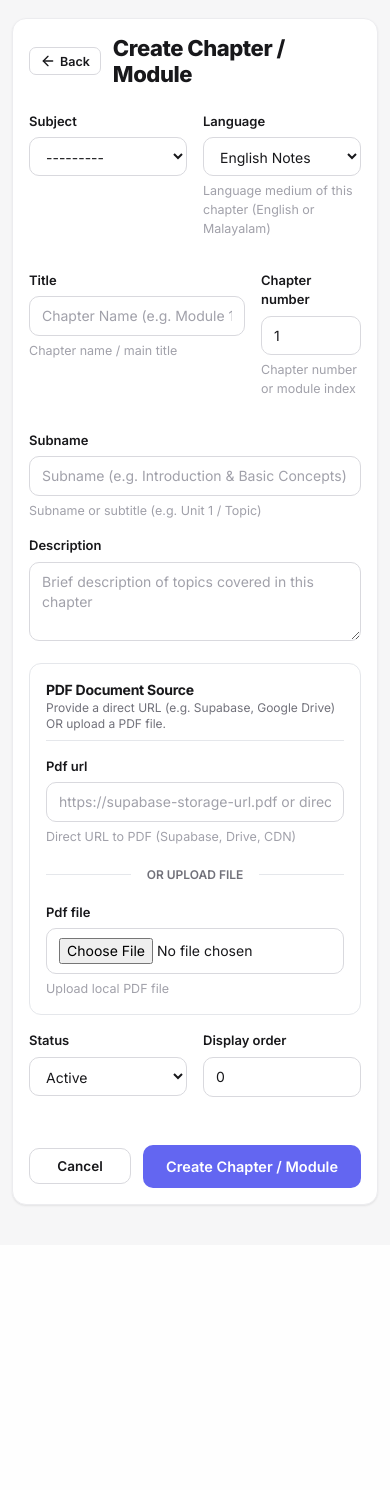
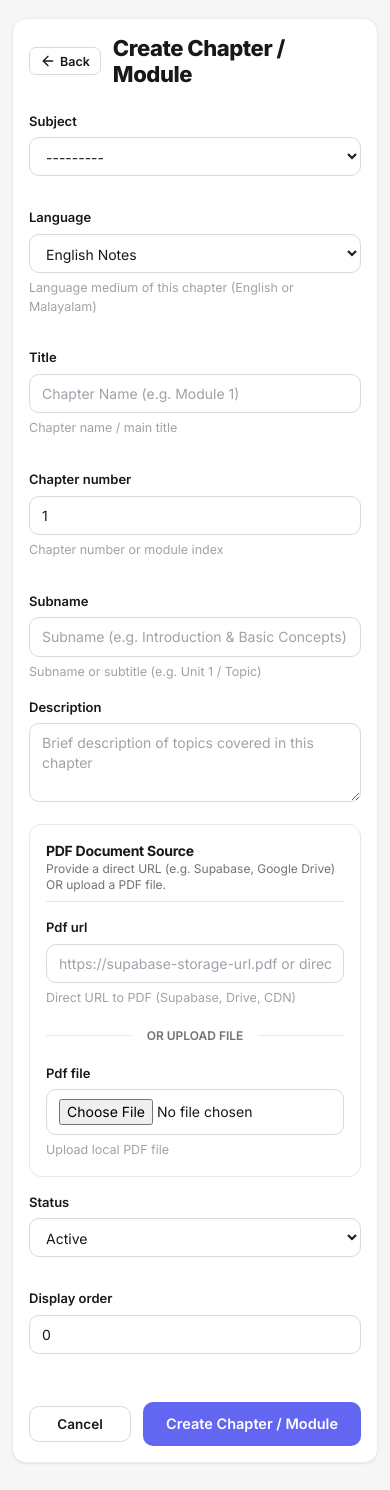
Before and after one commit to ameenul-hashim/notesphere, a Django app: page /dashboard/chapters/new/ in a window 390 px wide. Shown: the part 64-1554 px from the top of the page. Before the commit the page ends 1271 px from the top, so only its background shows below. Run offline with Django 5.2, Linux system fonts and the light colour scheme; a user stored in the database is signed in; tables that the repository leaves empty hold one stand-in row (values such as "Sample post"); grey boxes marked "Sample" are stand-in pictures; parts of the project's set-up code (start-up, migrations or seed data) failed here and were passed over; some libraries are stand-ins or nearby versions.

Commit message:
fix(ui): ensure 100% full mobile and tablet responsiveness across all form grid layouts and cards

```diff
--- a/templates/academics/chapter_form.html
+++ b/templates/academics/chapter_form.html
@@ -25,13 +25,13 @@
   <form method="post" enctype="multipart/form-data" novalidate class="space-y-4">
     {% csrf_token %}
 
-    <div class="grid grid-cols-2 gap-4">
+    <div class="grid grid-cols-1 sm:grid-cols-2 gap-4">
       {% include "_field.html" with field=form.subject %}
       {% include "_field.html" with field=form.language %}
     </div>
 
-    <div class="grid grid-cols-3 gap-4">
-      <div class="col-span-2">
+    <div class="grid grid-cols-1 sm:grid-cols-3 gap-4">
+      <div class="sm:col-span-2">
         {% include "_field.html" with field=form.title %}
       </div>
       <div>
@@ -60,7 +60,7 @@
       {% include "_field.html" with field=form.pdf_file %}
     </div>
 
-    <div class="grid grid-cols-2 gap-4">
+    <div class="grid grid-cols-1 sm:grid-cols-2 gap-4">
       {% include "_field.html" with field=form.status %}
       {% include "_field.html" with field=form.display_order %}
     </div>
--- a/templates/academics/semester_form.html
+++ b/templates/academics/semester_form.html
@@ -36,7 +36,7 @@
         {% endfor %}
       {% endif %}
     </div>
-    <div class="grid grid-cols-2 gap-4">
+    <div class="grid grid-cols-1 sm:grid-cols-2 gap-4">
       {% include "_field.html" with field=form.status %}
       {% include "_field.html" with field=form.display_order %}
     </div>
--- a/templates/academics/subject_form.html
+++ b/templates/academics/subject_form.html
@@ -44,7 +44,7 @@
         {% endfor %}
       {% endif %}
     </div>
-    <div class="grid grid-cols-2 gap-4">
+    <div class="grid grid-cols-1 sm:grid-cols-2 gap-4">
       {% include "_field.html" with field=form.status %}
       {% include "_field.html" with field=form.display_order %}
     </div>
```
